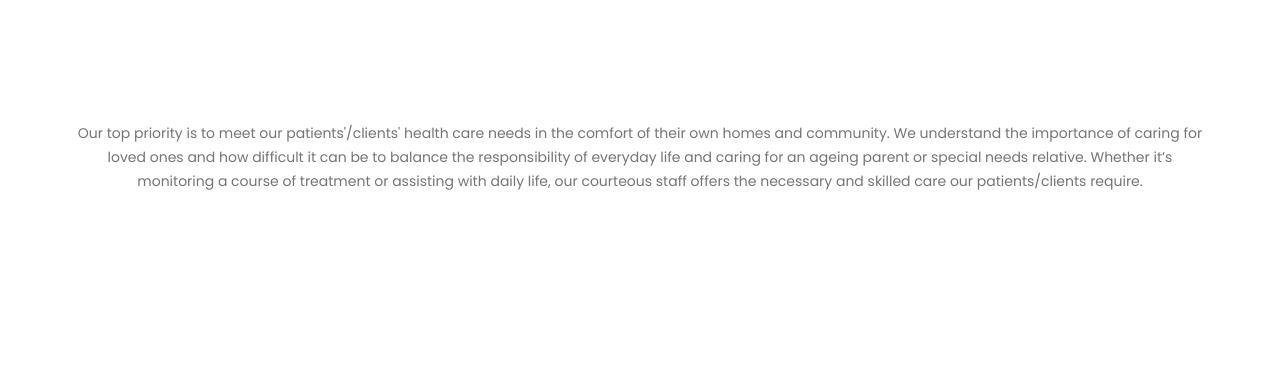
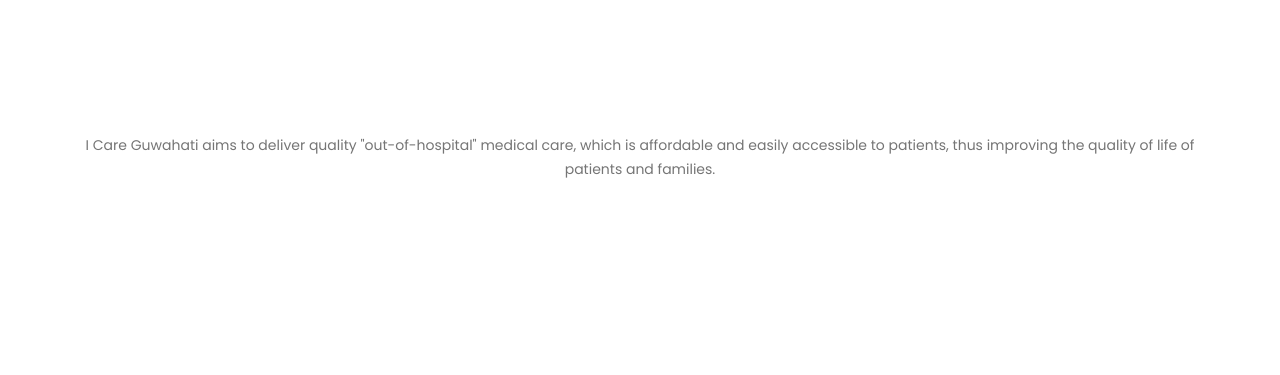
Before and after one commit to devashishSarmah/icare-home-services, a website: page index.html in a window 1280 px wide. Shown: the part 2524-2899 px from the top of the page. Drawn offline with Linux system fonts and the light colour scheme.

Commit message:
feat: content change

```diff
--- a/index.html
+++ b/index.html
@@ -200,7 +200,7 @@
                     <div class="col-md-12 col-sm-12">
                          <!-- NEWS THUMB -->
                          <div class="news-thumb wow fadeInUp" data-wow-delay="0.4s">
-                              <p>Our top priority is to meet our patients'/clients' health care needs in the comfort of their own homes and community. We understand the importance of caring for loved ones and how difficult it can be to balance the responsibility of everyday life and caring for an ageing parent or special needs relative. Whether it’s monitoring a course of treatment or assisting with daily life, our courteous staff offers the necessary and skilled care our patients/clients require.</p>
+                              <p>I Care Guwahati aims to deliver quality "out-of-hospital" medical care, which is affordable and easily accessible to patients, thus improving the quality of life of patients and families.</p>
                          </div>
                     </div>
 
```
